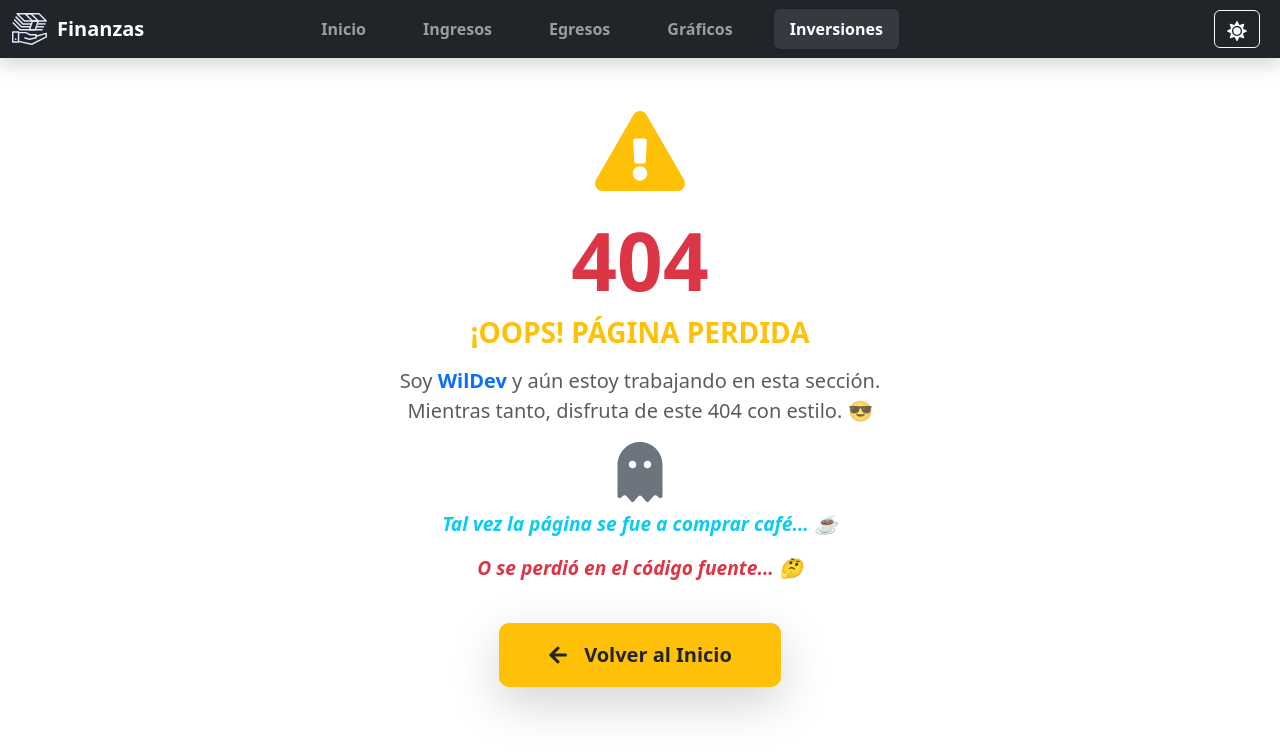
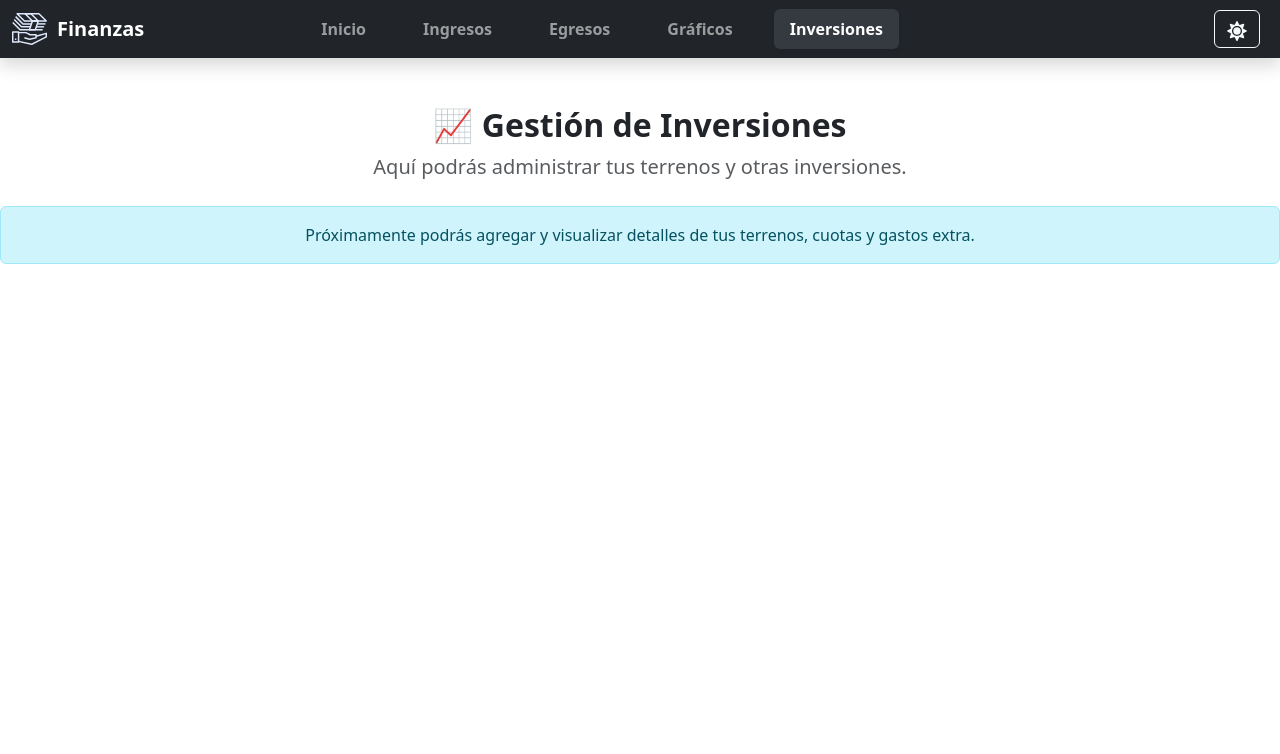
Before and after one commit to WildoFari/Finance-Tracker., a React (Create React App) app: page /Inversiones in a window 1280 px wide. Shown: the top 754 px of the page. Built offline with nearby package versions, Linux system fonts and the light colour scheme.

Commit message:
Investment page added

```diff
--- a/src/App.js
+++ b/src/App.js
@@ -7,6 +7,7 @@ import { ToastContainer } from 'react-toastify';
 import Ingresos from './pages/Ingresos';
 import Egresos from './pages/Egresos';
 import Graficos from './pages/Graficos';
+import Inversiones from './pages/Inversiones';
 
 function App() {
   return (
@@ -19,6 +20,7 @@ function App() {
         <Route path="/ingresos" element={<Ingresos />} />
         <Route path="/egresos" element={<Egresos />} />
         <Route path="/graficos" element={<Graficos />} />
+        <Route path="/Inversiones" element={<Inversiones />} />
       </Routes>
     </BrowserRouter>
   );
--- /dev/null
+++ b/src/pages/Inversiones.js
@@ -0,0 +1,16 @@
+import React from 'react';
+
+const Inversiones = () => {
+    return (
+        <div className="text-center mt-5">
+            <h2 className="fw-bold">📈 Gestión de Inversiones</h2>
+            <p className="lead text-muted">Aquí podrás administrar tus terrenos y otras inversiones.</p>
+
+            <div className="alert alert-info mt-4">
+                Próximamente podrás agregar y visualizar detalles de tus terrenos, cuotas y gastos extra.
+            </div>
+        </div>
+    );
+};
+
+export default Inversiones;
```
